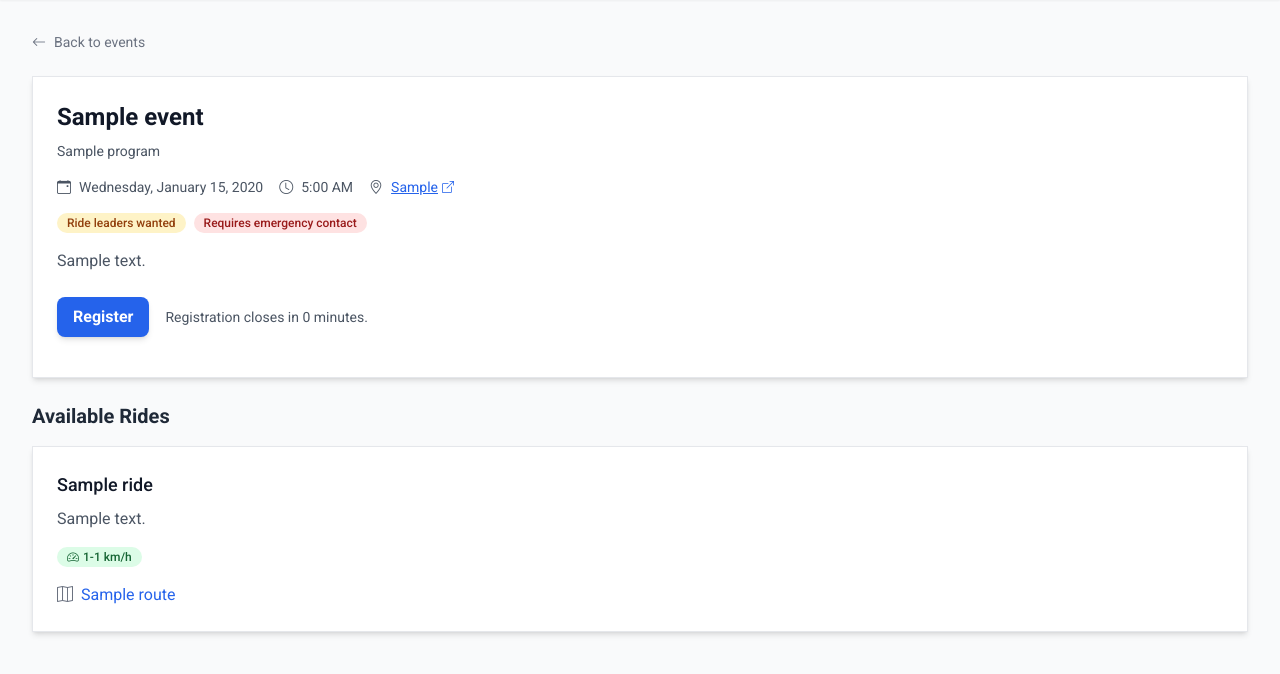
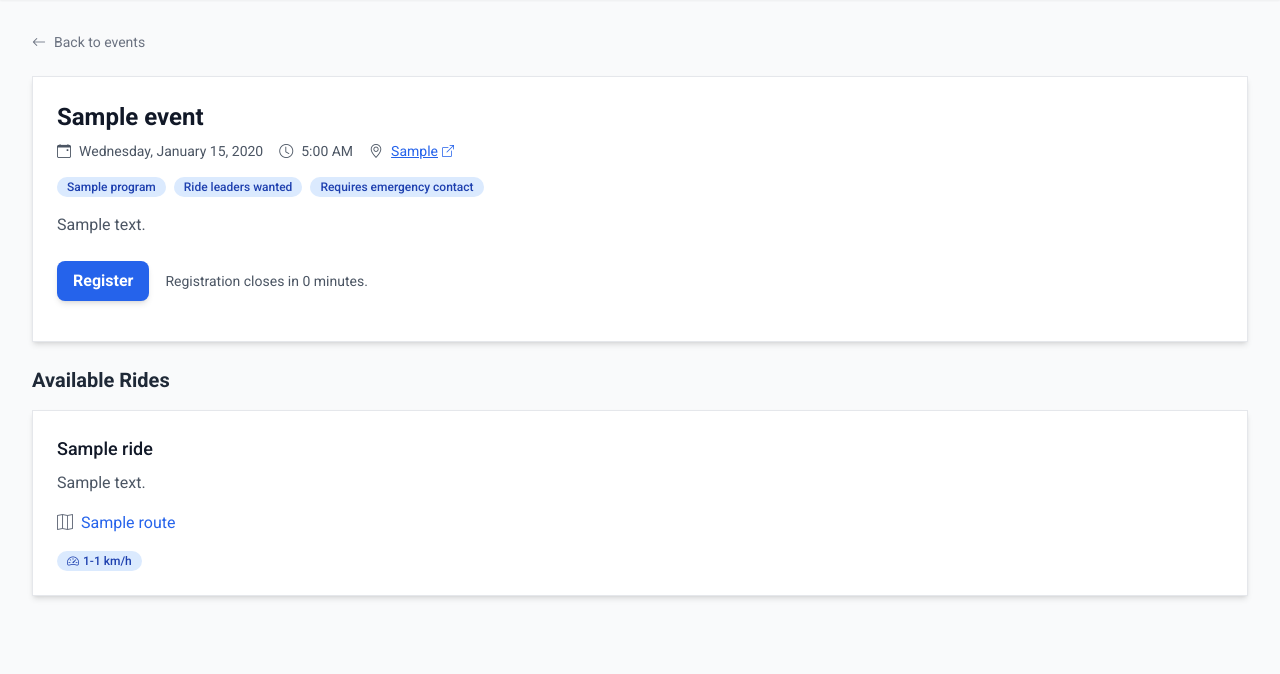
Before and after one commit to davidpettersson/ridehub, a Django app: page /events/1 in a window 1280 px wide. Shown: the part 64-738 px from the top of the page. Run offline with Django 5.2, Linux system fonts and the light colour scheme; tables that the repository leaves empty hold one stand-in row (values such as "Sample post"); parts of the project's set-up code (start-up, migrations or seed data) failed here and were passed over; some libraries are stand-ins or nearby versions.

Commit message:
Improvements to badges

```diff
--- a/web/templates/web/_base.html
+++ b/web/templates/web/_base.html
@@ -51,12 +51,6 @@
         .badge-primary {
           @apply bg-primary-100 text-primary-800 dark:bg-primary-900 dark:text-primary-200;
         }
-        .badge-warning {
-          @apply bg-amber-100 text-amber-800 dark:bg-amber-900 dark:text-amber-200;
-        }
-        .badge-danger {
-          @apply bg-red-100 text-red-800 dark:bg-red-900 dark:text-red-200;
-        }
         .btn-danger {
           @apply py-2 px-4 bg-red-600 text-white font-semibold rounded-lg shadow-md hover:bg-red-700 focus:outline-none focus:ring-2 focus:ring-red-500 focus:ring-opacity-75 transition-colors duration-200;
         }
--- a/web/templates/web/events/detail.html
+++ b/web/templates/web/events/detail.html
@@ -15,7 +15,6 @@
                         <h1 class="text-2xl font-bold text-gray-900 dark:text-white mb-2">
                             {% if event.is_cancelled %}<span class="line-through">{{ event.name }}</span> (cancelled){% else %}{{ event.name }}{% endif %}
                         </h1>
-                        <p class="text-sm text-gray-600 dark:text-gray-400 mb-4">{{ event.program }}</p>
                     </div>
                 </div>
 
@@ -48,11 +47,12 @@
                 </div>
 
                 <div class="flex flex-wrap gap-2 mb-4">
+                    <span class="badge badge-primary">{{ event.program }}</span>
                     {% if event.ride_leaders_wanted %}
-                    <span class="badge badge-warning">Ride leaders wanted</span>
+                    <span class="badge badge-primary">Ride leaders wanted</span>
                     {% endif %}
                     {% if event.requires_emergency_contact %}
-                    <span class="badge badge-danger">Requires emergency contact</span>
+                    <span class="badge badge-primary">Requires emergency contact</span>
                     {% endif %}
                 </div>
 
@@ -110,20 +110,20 @@
                         <p>{{ ride.description }}</p>
                     </div>
 
-                    <div class="flex flex-wrap gap-2 mb-4">
+                    <div class="flex items-center mb-4">
+                        <i class="bi bi-map text-gray-500 dark:text-gray-400 mr-2"></i>
+                        <a href="{{ride.route.url}}" class="text-primary-600 hover:text-primary-700 dark:text-primary-400 dark:hover:text-primary-300">
+                            {{ride.route.name}}
+                        </a>
+                    </div>
+
+                    <div class="flex flex-wrap gap-2">
                         {% for speed_range in ride.speed_ranges.all %}
-                        <span class="badge bg-green-100 text-green-800 dark:bg-green-900 dark:text-green-200">
+                        <span class="badge badge-primary">
                             <i class="bi bi-speedometer2 mr-1"></i>
                             {{ speed_range }}
                         </span>
                         {% endfor %}
-                    </div>
-
-                    <div class="flex items-center">
-                        <i class="bi bi-map text-gray-500 dark:text-gray-400 mr-2"></i>
-                        <a href="{{ride.route.url}}" class="text-primary-600 hover:text-primary-700 dark:text-primary-400 dark:hover:text-primary-300">
-                            {{ride.route.name}}
-                        </a>
                     </div>
                 </div>
             </div>
--- a/web/templates/web/events/list.html
+++ b/web/templates/web/events/list.html
@@ -19,7 +19,7 @@
                                     <h3 class="text-lg font-medium text-gray-900 dark:text-white mb-1 hover:text-primary-600 dark:hover:text-primary-400">
                                         {% if event.is_cancelled %}<span class="line-through">{{event.name}}</span> (cancelled){% else %}{{event.name}}{% endif %}
                                     </h3>
-                                    <div class="flex items-center text-sm text-gray-500 dark:text-gray-400">
+                                    <div class="flex items-center text-sm text-gray-500 dark:text-gray-400 mb-2">
                                         <i class="bi bi-clock mr-1.5"></i>
                                         <span>{{ event.starts_at|date:"g:i A" }}</span>
 
@@ -29,8 +29,8 @@
                                         <span>{{ event.location }}</span>
                                         {% endif %}
                                     </div>
+                                    <span class="badge badge-primary">{{ event.program }}</span>
                                 </div>
-                                <span class="badge badge-primary">{{ event.program }}</span>
                             </div>
                         </div>
                     </div>
--- a/web/templates/web/events/riders.html
+++ b/web/templates/web/events/riders.html
@@ -62,7 +62,7 @@
                                     <div class="md:hidden space-y-4">
                                         {% for rider in speed_range_info.riders %}
                                             <div class="bg-white dark:bg-gray-800 rounded-lg shadow p-4">
-                                                <div class="flex justify-between items-start">
+                                                <div class="flex flex-col items-start">
                                                     <h4 class="font-medium text-gray-900 dark:text-white">{{ rider.name }}</h4>
                                                     {% if rider.ride_leader_preference == 'y' %}
                                                         <span class="badge badge-primary">Ride Leader</span>
@@ -111,7 +111,7 @@
                                                             {% if rider.ride_leader_preference == 'y' %}
                                                                 <span class="badge badge-primary">Yes</span>
                                                             {% else %}
-                                                                <span class="badge badge-secondary">No</span>
+                                                                <span class="badge badge-primary">No</span>
                                                             {% endif %}
                                                         </td>
                                                         <td class="emergency-info hidden px-6 py-4 whitespace-nowrap text-sm text-gray-500 dark:text-gray-400">
```
